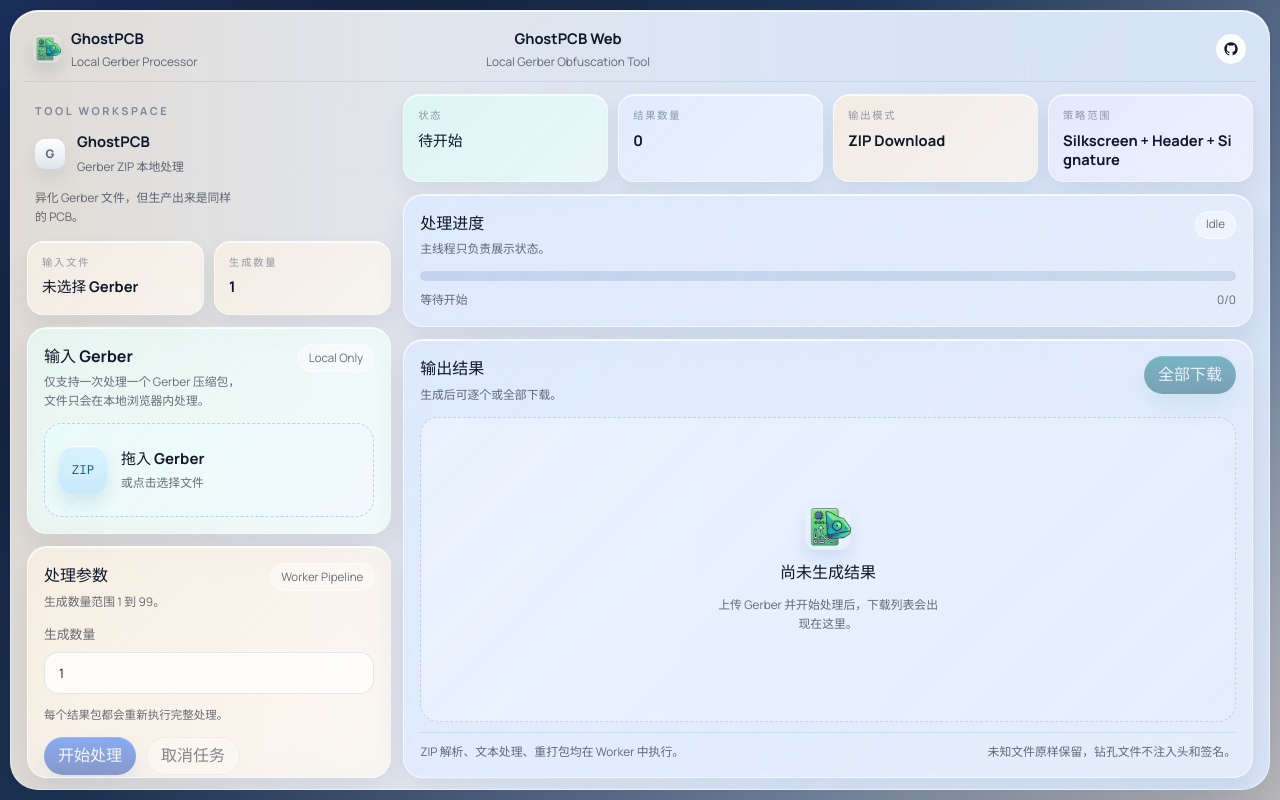
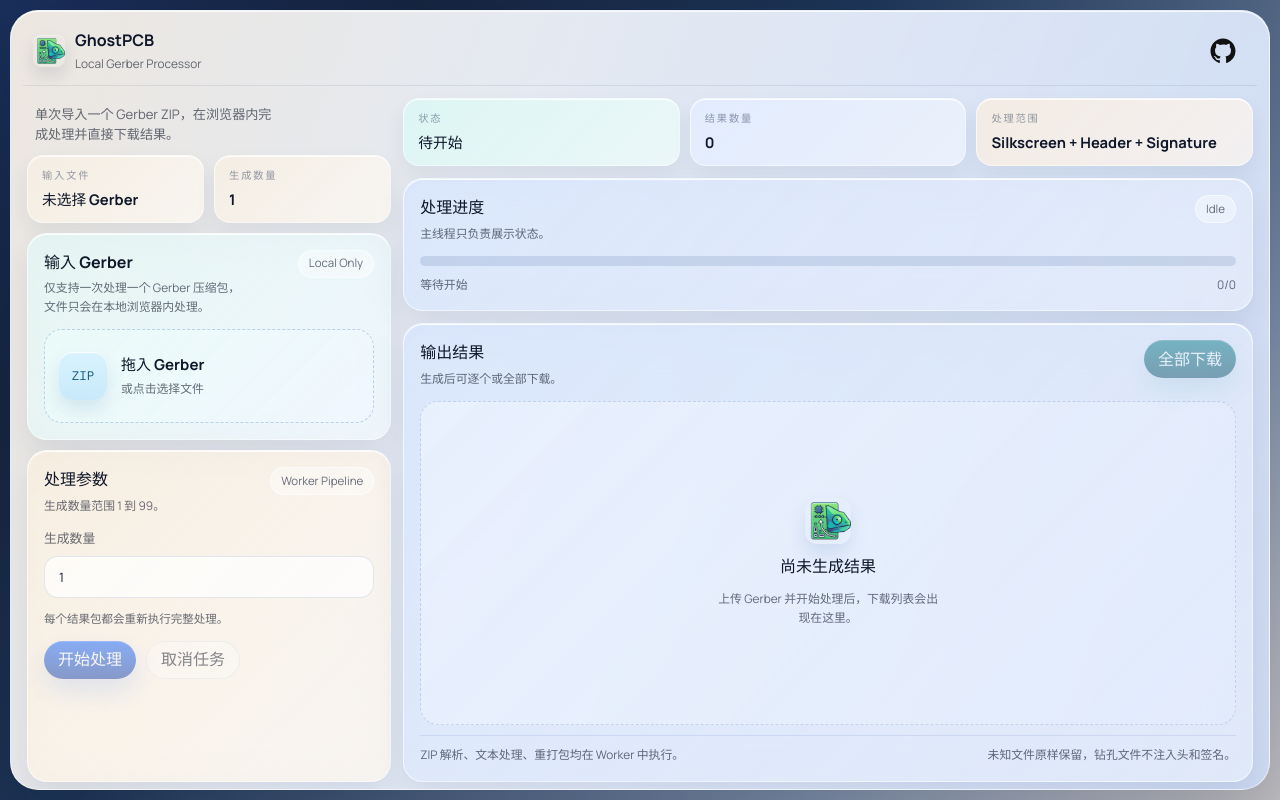
Before and after one commit to Nitmi/GhostPCB-Web, a React (Vite) app: page / in a window 1280 px wide. Built offline with nearby package versions, Linux system fonts and the light colour scheme.

Commit message:
优化页面

```diff
--- a/src/app/App.tsx
+++ b/src/app/App.tsx
@@ -150,11 +150,6 @@
             </div>
           </div>
 
-          <div className="window-title">
-            <strong>GhostPCB Web</strong>
-            <span>Local Gerber Obfuscation Tool</span>
-          </div>
-
           <div className="window-toolbar">
             <a
               className="window-icon-link"
@@ -176,18 +171,8 @@
 
         <section id="workspace" className="workspace-body">
           <aside className="workspace-sidebar">
-            <div className="sidebar-head">
-              <p className="eyebrow">Tool Workspace</p>
-              <div className="brand-lockup">
-                <span className="brand-mark">G</span>
-                <div>
-                  <strong>GhostPCB</strong>
-                  <span>Gerber ZIP 本地处理</span>
-                </div>
-              </div>
-              <p className="sidebar-description">
-                异化 Gerber 文件，但生产出来是同样的 PCB。
-              </p>
+            <div className="sidebar-intro">
+              <p>单次导入一个 Gerber ZIP，在浏览器内完成处理并直接下载结果。</p>
             </div>
 
             <div className="sidebar-metrics">
@@ -231,11 +216,7 @@
                 <strong>{outputCount}</strong>
               </div>
               <div className="summary-card">
-                <span>输出模式</span>
-                <strong>ZIP Download</strong>
-              </div>
-              <div className="summary-card">
-                <span>策略范围</span>
+                <span>处理范围</span>
                 <strong>Silkscreen + Header + Signature</strong>
               </div>
             </div>
--- a/src/app/app.css
+++ b/src/app/app.css
@@ -14,7 +14,7 @@
   border-radius: 28px;
   border: 1px solid rgba(255, 255, 255, 0.42);
   background:
-    linear-gradient(90deg, rgba(246, 239, 228, 0.9) 0%, rgba(243, 246, 252, 0.92) 32%, rgba(225, 236, 252, 0.96) 62%, rgba(217, 229, 248, 0.98) 100%);
+    linear-gradient(110deg, rgba(248, 241, 231, 0.95) 0%, rgba(240, 244, 251, 0.95) 34%, rgba(220, 230, 248, 0.98) 70%, rgba(205, 218, 242, 0.99) 100%);
   box-shadow:
     inset 0 1px 0 rgba(255, 255, 255, 0.88),
     0 32px 80px rgba(15, 23, 42, 0.18);
@@ -25,11 +25,11 @@
   position: absolute;
   inset: 0;
   pointer-events: none;
-  opacity: 0.18;
+  opacity: 0.12;
   background-image:
     linear-gradient(rgba(34, 56, 94, 0.08) 1px, transparent 1px),
     linear-gradient(90deg, rgba(34, 56, 94, 0.08) 1px, transparent 1px);
-  background-size: 160px 160px;
+  background-size: 220px 220px;
   mask-image: linear-gradient(180deg, rgba(0, 0, 0, 0.5), transparent 100%);
 }
 
@@ -38,6 +38,7 @@
   z-index: 1;
   display: flex;
   align-items: center;
+  justify-content: space-between;
   gap: 12px;
   min-height: 44px;
   padding: 4px 10px 10px;
@@ -51,37 +52,26 @@
 }
 
 .window-app-icon {
-  width: 28px;
-  height: 28px;
+  width: 32px;
+  height: 32px;
   border-radius: 8px;
   box-shadow:
     inset 0 1px 0 rgba(255, 255, 255, 0.45),
     0 8px 16px rgba(28, 54, 107, 0.12);
 }
 
-.window-app-copy,
-.window-title {
+.window-app-copy {
   display: grid;
   gap: 2px;
 }
 
-.window-title {
-  justify-items: center;
-  margin-left: auto;
-  margin-right: auto;
-}
-
-.window-app-copy strong,
-.window-title strong,
-.brand-lockup strong {
+.window-app-copy strong {
   display: block;
-  font-size: 0.92rem;
+  font-size: 1rem;
 }
 
 .window-app-copy span,
-.window-title span,
-.brand-lockup span,
-.sidebar-description,
+.sidebar-intro p,
 .panel p,
 .result-panel-footer {
   color: var(--text-soft);
@@ -92,7 +82,6 @@
   display: flex;
   flex-wrap: wrap;
   justify-content: flex-end;
-  margin-left: auto;
   gap: 8px;
 }
 
@@ -110,29 +99,27 @@
 }
 
 .window-icon-link {
-  width: 32px;
-  height: 32px;
+  width: 48px;
+  height: 48px;
   display: inline-flex;
   align-items: center;
   justify-content: center;
   border-radius: 999px;
-  border: 1px solid rgba(15, 23, 42, 0.12);
-  background: rgba(255, 255, 255, 0.9);
-  color: #111827;
+  background: transparent;
+  color: #111111;
   transition:
     transform 160ms ease,
-    background 160ms ease,
-    box-shadow 160ms ease;
+    opacity 160ms ease;
 }
 
 .window-icon-link:hover {
   transform: translateY(-1px);
-  box-shadow: 0 8px 18px rgba(15, 23, 42, 0.12);
+  opacity: 0.72;
 }
 
 .window-icon-link svg {
-  width: 16px;
-  height: 16px;
+  width: 30px;
+  height: 30px;
 }
 
 .workspace-body {
@@ -154,7 +141,7 @@
 .workspace-sidebar {
   display: grid;
   grid-template-rows: auto auto auto 1fr;
-  gap: 12px;
+  gap: 10px;
 }
 
 .workspace-main {
@@ -163,43 +150,15 @@
   gap: 12px;
 }
 
-.sidebar-head {
-  padding: 8px 8px 2px;
+.sidebar-intro {
+  padding: 6px 8px 0;
 }
 
-.eyebrow {
-  margin: 0 0 10px;
-  color: rgba(33, 52, 86, 0.52);
-  text-transform: uppercase;
-  letter-spacing: 0.24em;
-  font-size: 0.68rem;
-  font-weight: 700;
-}
-
-.brand-lockup {
-  display: inline-flex;
-  align-items: center;
-  gap: 12px;
-}
-
-.brand-mark {
-  width: 30px;
-  height: 30px;
-  display: grid;
-  place-items: center;
-  border-radius: 10px;
-  background: linear-gradient(180deg, rgba(255, 255, 255, 0.96), rgba(223, 231, 243, 0.88));
-  box-shadow:
-    inset 0 1px 0 rgba(255, 255, 255, 0.9),
-    0 10px 20px rgba(70, 90, 128, 0.1);
-  color: #1d2b46;
-  font-size: 0.8rem;
-  font-weight: 800;
-}
-
-.sidebar-description {
-  margin: 10px 0 0;
-  max-width: 28ch;
+.sidebar-intro p {
+  margin: 0;
+  max-width: 30ch;
+  font-size: 0.82rem;
+  line-height: 1.55;
 }
 
 .sidebar-metrics,
@@ -213,13 +172,13 @@
 }
 
 .main-summary {
-  grid-template-columns: repeat(4, minmax(0, 1fr));
+  grid-template-columns: repeat(3, minmax(0, 1fr));
 }
 
 .metric-item,
 .summary-card {
-  min-height: 74px;
-  padding: 12px 14px;
+  min-height: 68px;
+  padding: 11px 14px;
   border-radius: 16px;
   border: 1px solid rgba(255, 255, 255, 0.5);
   box-shadow:
@@ -285,7 +244,7 @@
   padding: 16px;
   border-radius: 20px;
   border: 1px solid rgba(255, 255, 255, 0.56);
-  background: rgba(255, 255, 255, 0.42);
+  background: rgba(255, 255, 255, 0.34);
   box-shadow:
     inset 0 1px 0 rgba(255, 255, 255, 0.88),
     0 14px 28px rgba(40, 60, 104, 0.1);
@@ -306,17 +265,17 @@
 
 .panel-strong {
   background:
-    linear-gradient(135deg, rgba(229, 247, 244, 0.84), rgba(243, 255, 252, 0.68));
+    linear-gradient(135deg, rgba(225, 246, 244, 0.8), rgba(239, 248, 255, 0.66));
 }
 
 .panel-muted {
   background:
-    linear-gradient(135deg, rgba(247, 239, 227, 0.84), rgba(255, 249, 240, 0.68));
+    linear-gradient(135deg, rgba(248, 238, 223, 0.8), rgba(255, 247, 237, 0.66));
 }
 
 .panel-dark {
   background:
-    linear-gradient(135deg, rgba(219, 232, 253, 0.88), rgba(232, 239, 252, 0.76));
+    linear-gradient(135deg, rgba(214, 228, 252, 0.82), rgba(231, 238, 251, 0.72));
 }
 
 .panel h2 {
@@ -887,21 +846,11 @@
 
 @media (max-width: 820px) {
   .window-chrome {
-    display: grid;
-    grid-template-columns: minmax(0, 1fr) auto;
-    align-items: center;
-  }
-
-  .window-title {
-    grid-column: 1 / -1;
-    width: 100%;
-    justify-items: flex-start;
-    margin: 0;
+    align-items: flex-start;
   }
 
   .window-toolbar {
-    margin-left: 0;
-    justify-self: end;
+    flex: 0 0 auto;
   }
 
   .sidebar-metrics,
@@ -932,6 +881,20 @@
     border-radius: 22px;
   }
 
+  .window-app-copy span {
+    font-size: 0.68rem;
+  }
+
+  .window-icon-link {
+    width: 52px;
+    height: 52px;
+  }
+
+  .window-icon-link svg {
+    width: 32px;
+    height: 32px;
+  }
+
   .panel-head,
   .result-panel-footer {
     flex-direction: column;
```
